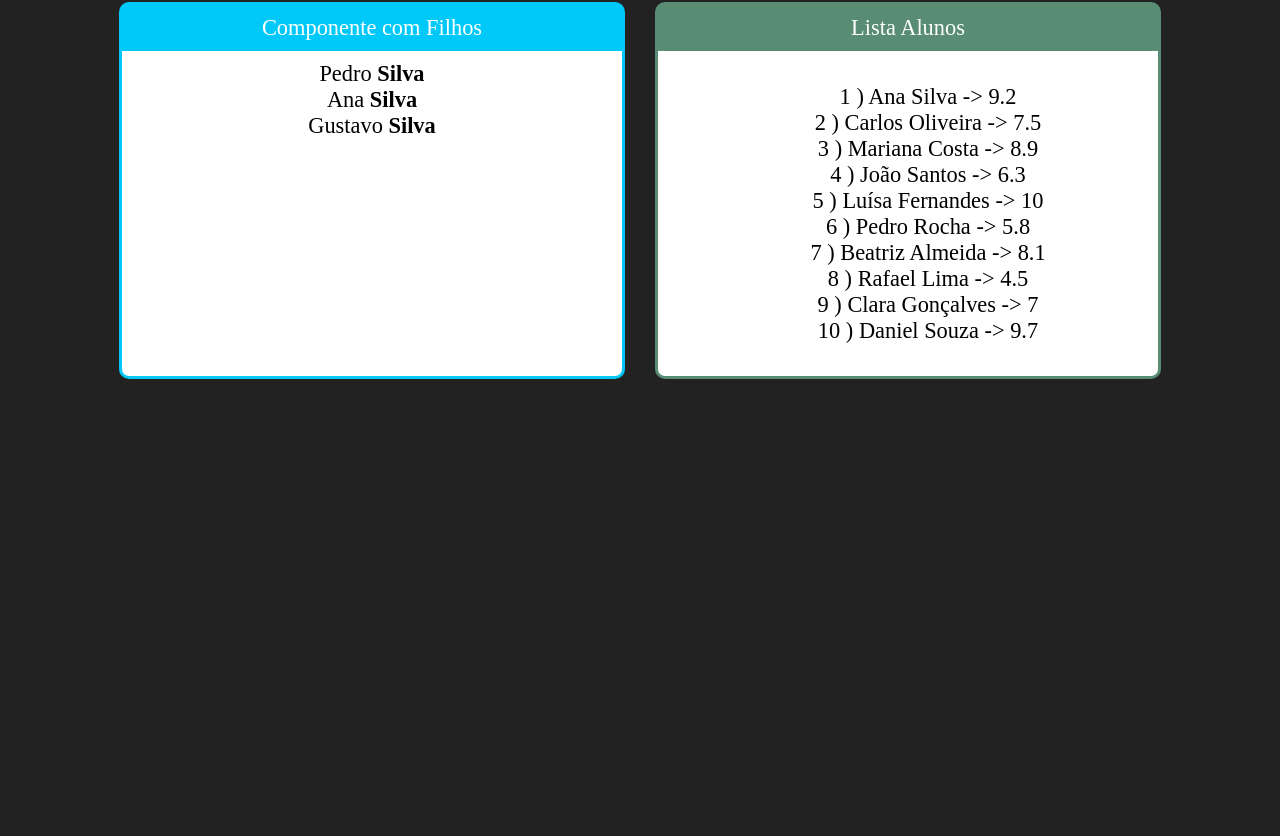
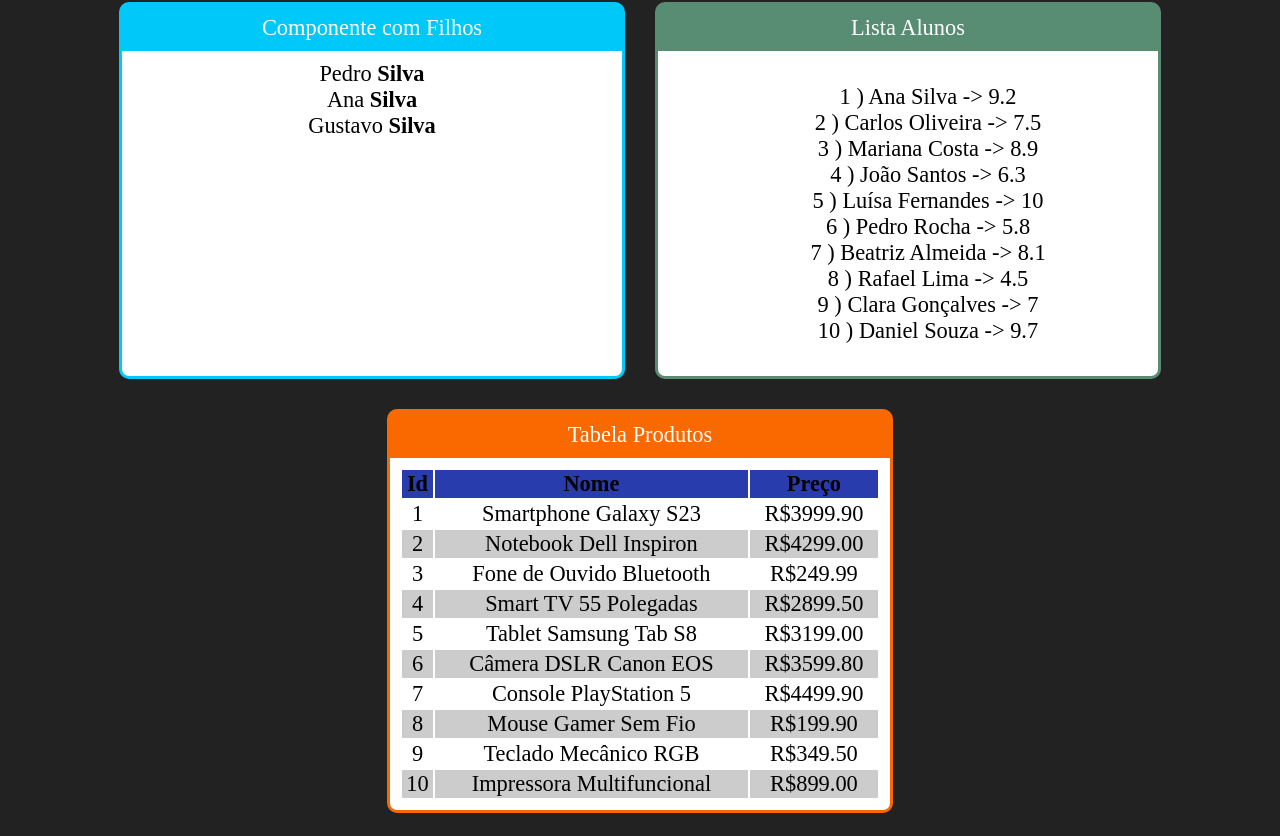
Before and after one commit to felipe-lima-flooxai/react-mod2-fundamentos, a React (Create React App) app: page / in a window 1280 px wide. Shown: the part 643-1479 px from the top of the page. Before the commit the page ends 1045 px from the top, so only its background shows below. Built offline with nearby package versions, Linux system fonts and the light colour scheme.

Commit message:
feat: tabela

```diff
--- a/src/App.jsx
+++ b/src/App.jsx
@@ -8,6 +8,7 @@ import "./App.css";
 import Familia from "./components/basicos/Familia";
 import FamiliaMembro from "./components/basicos/FamiliaMembro";
 import ListaAlunos from "./components/repeticao/ListaAlunos";
+import TabelaProdutos from "./components/repeticao/TabelaProdutos";
 
 
 
@@ -48,6 +49,10 @@ return (
                 <ListaAlunos></ListaAlunos>
             </Card>
 
+            <Card titulo="Tabela Produtos" color="#FA6900">
+                <TabelaProdutos></TabelaProdutos>
+            </Card>
+
         </div>
 
 
--- /dev/null
+++ b/src/components/repeticao/TabelaProdutos.css
@@ -0,0 +1,15 @@
+.TabelaProdutos th {
+    background-color: #283cae;
+}
+
+.TabelaProdutos table {
+    width: 100%;
+}
+
+.TabelaProdutos .Par {
+    background-color: white;
+}
+
+.TabelaProdutos .Impar {
+    background-color: #ccc;
+}
--- a/src/components/repeticao/TabelaProdutos.jsx
+++ b/src/components/repeticao/TabelaProdutos.jsx
@@ -1,8 +1,36 @@
 import React from "react"
-import alunos from "../../data/produtos"
+import produtos from "../../data/produtos"
+import "./TabelaProdutos.css"
+
 
 export default props =>{
 
+    function getLinhas(){
+        return produtos.map((produto, id)=>{
+            return  (<tr className={id %2 == 0? "Par" : "Impar"} key={produto.id}>
+                        <td>{produto.id}</td>
+                        <td>{produto.nome}</td>
+                        <td>R${produto.preco.toFixed(2)}</td>
+                    </tr>)
+        })
+    }
 
+    return (<div className="TabelaProdutos">
+
+        <table>
+            <thead>
+                <tr>
+                    <th>Id</th>
+                    <th>Nome</th>
+                    <th>Preço</th>
+                </tr>
+            </thead>
+            <tbody>
+                {getLinhas()}
+            </tbody>
+
+        </table>
+
+    </div>)
 
 }
```
